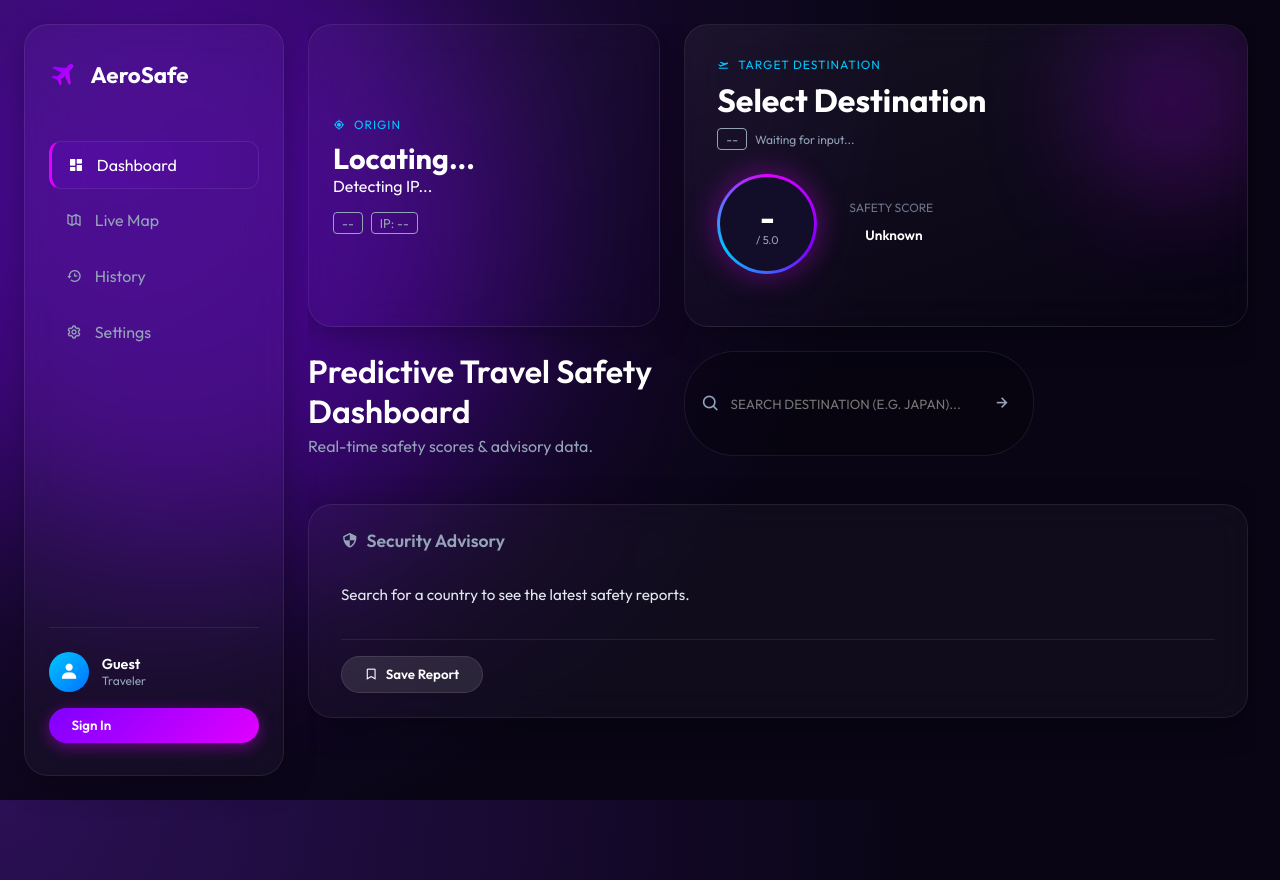
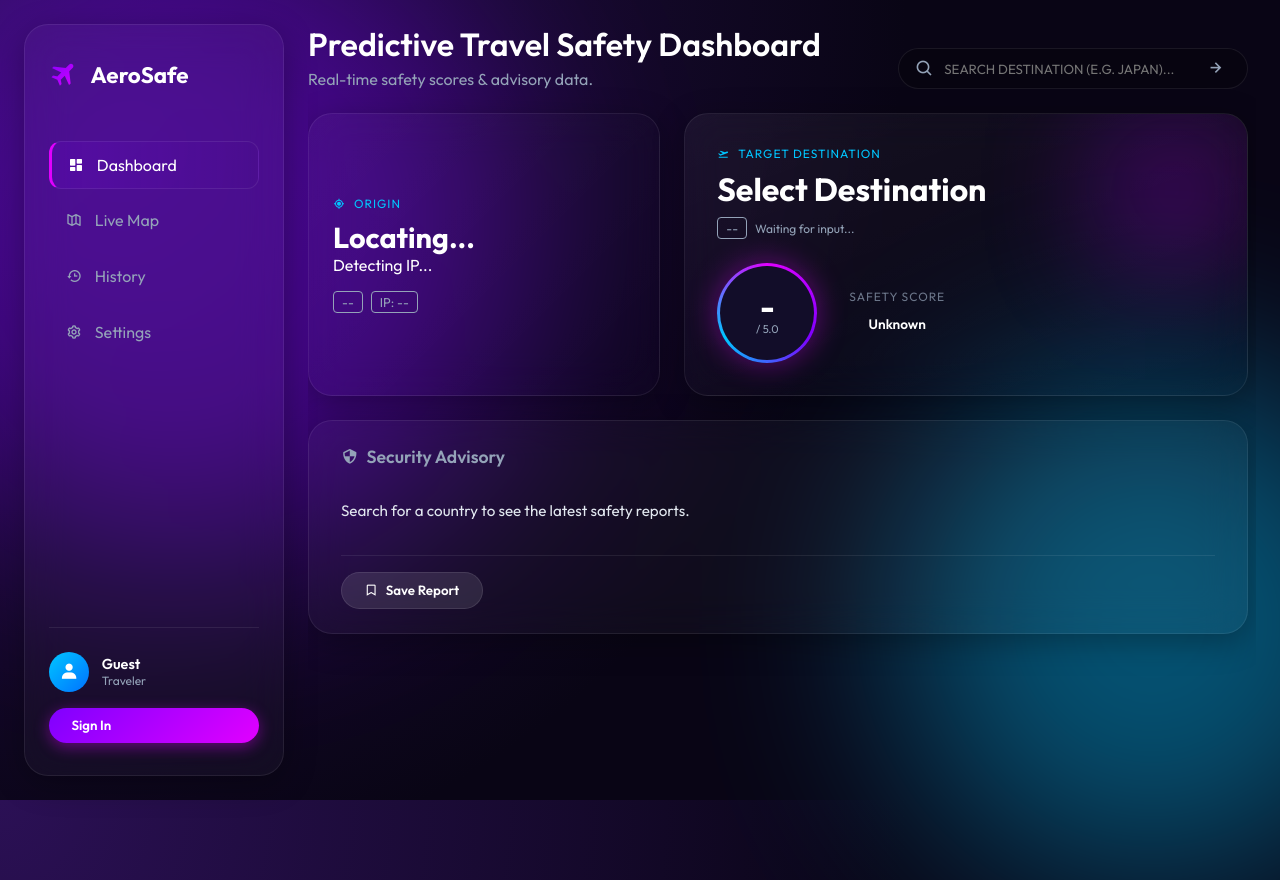
Before and after one commit to KestroyStephan/Predictive-Travel-Safety-Dashboard, a plain HTML site: page client/index.html in a window 1280 px wide. Shown: the top 880 px of the page. Drawn offline with nearby package versions, Linux system fonts and the light colour scheme.

Commit message:
Feat: Enhance dashboard layout with header and search functionality

```diff
--- a/client/index.html
+++ b/client/index.html
@@ -11,10 +11,12 @@
   <link href="https://unpkg.com/boxicons@2.1.4/css/boxicons.min.css" rel="stylesheet">
 </head>
 <body>
+
   <div class="ambient-glow glow-1"></div>
   <div class="ambient-glow glow-2"></div>
 
   <div class="layout-container">
+
     <aside class="sidebar glass-panel">
       <div class="logo-area">
         <div class="logo-icon"><i class='bx bxs-plane-alt'></i></div>
@@ -38,9 +40,21 @@
     </aside>
 
     <main class="main-content">
+
       <header class="top-bar">
+        <div class="welcome-text">
+          <h1>Predictive Travel Safety Dashboard</h1>
+          <p>Real-time safety scores & advisory data.</p>
+        </div>
+        <div class="search-wrapper glass-input">
+            <i class='bx bx-search'></i>
+            <input id="country-input" type="text" placeholder="Search destination (e.g. Japan)...">
+            <button id="check-btn" class="btn-icon"><i class='bx bx-right-arrow-alt'></i></button>
+        </div>
+      </header>
 
-        <div class="dashboard-grid">
+      <div class="dashboard-grid">
+
         <div class="card glass-panel origin-card">
           <div class="card-label"><i class='bx bx-current-location'></i> Origin</div>
           <div class="origin-details">
@@ -78,20 +92,9 @@
                 <div id="risk-level" class="chip">Unknown</div>
             </div>
           </div>
-        </div>
+        </div>
 
-        <div class="welcome-text">
-          <h1>Predictive Travel Safety Dashboard</h1>
-          <p>Real-time safety scores & advisory data.</p>
-        </div>
-        <div class="search-wrapper glass-input">
-            <i class='bx bx-search'></i>
-            <input id="country-input" type="text" placeholder="Search destination (e.g. Japan)...">
-            <button id="check-btn" class="btn-icon"><i class='bx bx-right-arrow-alt'></i></button>
-        </div>
-      </header>
-
-      <div class="card glass-panel text-card">
+        <div class="card glass-panel text-card">
             <div class="card-title"><i class='bx bx-shield-quarter'></i> Security Advisory</div>
             <div class="scroll-area">
                 <p id="advisory-text" class="advisory-text">Search for a country to see the latest safety reports.</p>
@@ -100,7 +103,11 @@
                 <button id="save-btn" class="btn secondary" disabled><i class='bx bx-bookmark'></i> Save Report</button>
             </div>
         </div>
-      </div>
+
+        </div>
+    </main>
+  </div>
+
   <script>
     window.APP_CONFIG = {
       API_BASE_URL: "http://localhost:4000",
@@ -109,9 +116,5 @@
     };
   </script>
   <script src="app.js"></script>
-
-      </main>
-    </div>
-
-  </body>
+</body>
 </html>
--- a/client/styles.css
+++ b/client/styles.css
@@ -13,15 +13,18 @@
   --radius-lg: 16px;
   --radius-md: 12px;
 }
+
 *, *::before, *::after { box-sizing: border-box; }
+
 body {
   margin: 0; font-family: 'Outfit', sans-serif;
   background-color: var(--bg-dark); background-image: var(--gradient-bg);
   color: var(--text-main); height: 100vh; overflow: hidden;
 }
+
 .ambient-glow { position: absolute; border-radius: 50%; filter: blur(100px); z-index: -1; opacity: 0.4; }
 .glow-1 { top: -10%; left: -10%; width: 50vw; height: 50vw; background: #7F00FF; }
-.glow-2 { bottom: -10%; right: -10%; width: 40vw; height: 40vw; background: #00C6FF; }
+.glow-2 { bottom: -10%; right: -10%; width: 40vw; height: 40vw; background: #00C6FF; }
 
 /* LAYOUT */
 .layout-container { display: grid; grid-template-columns: 260px 1fr; height: 100vh; padding: 1.5rem; gap: 1.5rem; }
@@ -49,10 +52,8 @@ body {
 .user-info { display: flex; flex-direction: column; }
 .user-name { font-weight: 600; font-size: 0.9rem; }
 .user-role { font-size: 0.75rem; color: var(--text-muted); }
-.hidden { display: none !important; }
-.full-width { width: 100%; }
 
-/* MAIN CONTENT & HEADER */
+/* MAIN CONTENT */
 .main-content { display: flex; flex-direction: column; gap: 1.5rem; overflow-y: auto; padding-right: 0.5rem; }
 .top-bar { display: flex; justify-content: space-between; align-items: flex-end; }
 .welcome-text h1 { margin: 0; font-size: 2rem; font-weight: 600; }
@@ -67,30 +68,48 @@ body {
 .glass-input:focus-within { border-color: #E100FF; box-shadow: 0 0 15px rgba(225, 0, 255, 0.2); }
 .glass-input input { background: transparent; border: none; color: #fff; width: 100%; margin-left: 0.5rem; outline: none; font-family: inherit; text-transform: uppercase; }
 .glass-input i { color: var(--text-muted); font-size: 1.2rem; }
-.btn-icon { background: none; border: none; cursor: pointer; color: #fff; }
+.btn-icon { background: none; border: none; cursor: pointer; color: #fff; }
 
-/* GRID SYSTEM & CARDS */
-.dashboard-grid { display: grid; grid-template-columns: 1fr 1.6fr; grid-template-rows: auto auto 1fr; gap: 1.5rem; height: 100%; }
+/* GRID SYSTEM */
+.dashboard-grid {
+  display: grid;
+  grid-template-columns: 1fr 1.6fr; /* Origin | Destination */
+  grid-template-rows: auto auto 1fr;
+  gap: 1.5rem;
+  height: 100%;
+}
+
+/* CARDS */
 .card-label { font-size: 0.75rem; text-transform: uppercase; letter-spacing: 1px; color: var(--gradient-accent); margin-bottom: 0.5rem; display: flex; align-items: center; gap: 0.5rem; color: #00C6FF; }
 
-/* Origin Card */
-.origin-card { padding: 1.5rem; display: flex; flex-direction: column; justify-content: center; background: linear-gradient(135deg, rgba(255,255,255,0.03), transparent); }
+/* Origin Card (Top Left) */
+.origin-card {
+  padding: 1.5rem; display: flex; flex-direction: column; justify-content: center;
+  background: linear-gradient(135deg, rgba(255,255,255,0.03), transparent);
+}
 .origin-details h2 { font-size: 1.8rem; margin: 0; }
 .origin-details p { margin: 0; }
 .origin-meta { margin-top: 1rem; display: flex; gap: 0.5rem; }
 
-/* Destination Card */
-.destination-card { padding: 2rem; display: flex; flex-direction: column; justify-content: space-between; position: relative; overflow: hidden; background: linear-gradient(160deg, rgba(255,255,255,0.05), transparent); }
+/* Destination Card (Top Right) */
+.destination-card {
+  padding: 2rem; display: flex; flex-direction: column; justify-content: space-between; position: relative; overflow: hidden;
+  background: linear-gradient(160deg, rgba(255,255,255,0.05), transparent);
+}
 .destination-card::before { content: ''; position: absolute; top: 0; right: 0; width: 150px; height: 150px; background: var(--gradient-primary); filter: blur(60px); opacity: 0.3; }
+
 .card-header { display: flex; justify-content: space-between; align-items: flex-start; z-index: 1; }
 .card-header h2 { margin: 0 0 0.5rem; font-size: 2rem; }
 .badges-row { display: flex; gap: 0.5rem; align-items: center; }
 .badge-outline { border: 1px solid var(--text-muted); padding: 2px 8px; border-radius: 4px; font-size: 0.8rem; color: var(--text-muted); }
 .flag { width: 60px; height: 40px; border-radius: 8px; object-fit: cover; box-shadow: 0 4px 10px rgba(0,0,0,0.3); }
 
-/* Score Ring */
 .score-container { display: flex; align-items: center; gap: 2rem; margin-top: 1.5rem; z-index: 1; }
-.score-circle-wrapper { position: relative; width: 100px; height: 100px; border-radius: 50%; padding: 3px; background: conic-gradient(from 0deg, #E100FF, #7F00FF, #00C6FF, #E100FF); box-shadow: 0 0 30px rgba(225, 0, 255, 0.4); transition: all 0.5s ease; }
+.score-circle-wrapper {
+  position: relative; width: 100px; height: 100px; border-radius: 50%; padding: 3px;
+  background: conic-gradient(from 0deg, #E100FF, #7F00FF, #00C6FF, #E100FF);
+  box-shadow: 0 0 30px rgba(225, 0, 255, 0.4); transition: all 0.5s ease;
+}
 .score-circle-wrapper.safe { background: conic-gradient(from 0deg, #00e396, #00b894, #00e396); box-shadow: 0 0 30px rgba(0, 227, 150, 0.4); }
 .score-circle-wrapper.moderate { background: conic-gradient(from 0deg, #ffb039, #e67e22, #ffb039); box-shadow: 0 0 30px rgba(255, 176, 57, 0.4); }
 .score-circle-wrapper.danger { background: conic-gradient(from 0deg, #ff4b4b, #c0392b, #ff4b4b); box-shadow: 0 0 30px rgba(255, 75, 75, 0.4); }
@@ -98,7 +117,7 @@ body {
 .score-big { font-size: 2rem; font-weight: 700; line-height: 1; }
 .score-sub { font-size: 0.7rem; color: var(--text-muted); }
 .risk-status { display: flex; flex-direction: column; gap: 0.4rem; }
-.risk-status .label { font-size: 0.75rem; color: var(--text-muted); text-transform: uppercase; letter-spacing: 1px; }
+.risk-status .label { font-size: 0.75rem; color: var(--text-muted); text-transform: uppercase; letter-spacing: 1px; }
 
 /* Text Card */
 .text-card { grid-column: 1 / -1; padding: 1.5rem 2rem; }
@@ -107,21 +126,33 @@ body {
 .advisory-text { line-height: 1.6; font-size: 0.95rem; color: #e2e8f0; }
 .card-actions { border-top: 1px solid var(--glass-border); padding-top: 1rem; }
 
-/* Components */
+/* History Card */
+.history-card { grid-column: 1 / -1; padding: 1.5rem 2rem; }
+.card-header-row { display: flex; justify-content: space-between; align-items: center; margin-bottom: 1rem; }
+.table-container { max-height: 200px; overflow-y: auto; }
+.history-table { width: 100%; border-collapse: collapse; }
+.history-table th { text-align: left; color: var(--text-muted); font-weight: 500; padding: 1rem 0; font-size: 0.85rem; border-bottom: 1px solid var(--glass-border); }
+.history-table td { padding: 1rem 0; font-size: 0.95rem; border-bottom: 1px solid rgba(255,255,255,0.02); }
+
+/* Buttons & Chips */
 .chip { display: inline-block; padding: 0.3rem 1rem; border-radius: 50px; font-weight: 600; font-size: 0.85rem; text-align: center; }
 .chip.safe { background: rgba(0, 227, 150, 0.15); color: #00e396; border: 1px solid rgba(0, 227, 150, 0.3); }
 .chip.moderate { background: rgba(255, 176, 57, 0.15); color: #ffb039; border: 1px solid rgba(255, 176, 57, 0.3); }
 .chip.danger { background: rgba(255, 75, 75, 0.15); color: #ff4b4b; border: 1px solid rgba(255, 75, 75, 0.3); }
+
 .btn { padding: 0.6rem 1.4rem; border-radius: 50px; border: none; font-family: inherit; font-weight: 600; cursor: pointer; transition: all 0.3s; display: inline-flex; align-items: center; gap: 0.5rem; }
 .btn.primary { background: var(--gradient-primary); color: white; box-shadow: 0 4px 15px rgba(225, 0, 255, 0.4); }
 .btn.primary:hover { transform: translateY(-2px); box-shadow: 0 6px 20px rgba(225, 0, 255, 0.6); }
 .btn.secondary { background: rgba(255,255,255,0.1); color: white; border: 1px solid rgba(255,255,255,0.1); }
 .btn.ghost { background: transparent; color: var(--text-muted); border: 1px solid var(--glass-border); padding: 0.4rem; }
+
+.hidden { display: none !important; }
+.full-width { width: 100%; }
 .text-xs { font-size: 0.75rem; color: var(--text-muted); }
 
 /* Responsive */
 @media (max-width: 900px) {
   .layout-container { grid-template-columns: 1fr; display: block; overflow-y: scroll; }
   .dashboard-grid { grid-template-columns: 1fr; display: flex; flex-direction: column; }
-  .sidebar { margin-bottom: 1.5rem; }
+  .sidebar { margin-bottom: 1.5rem; }
 }
```
